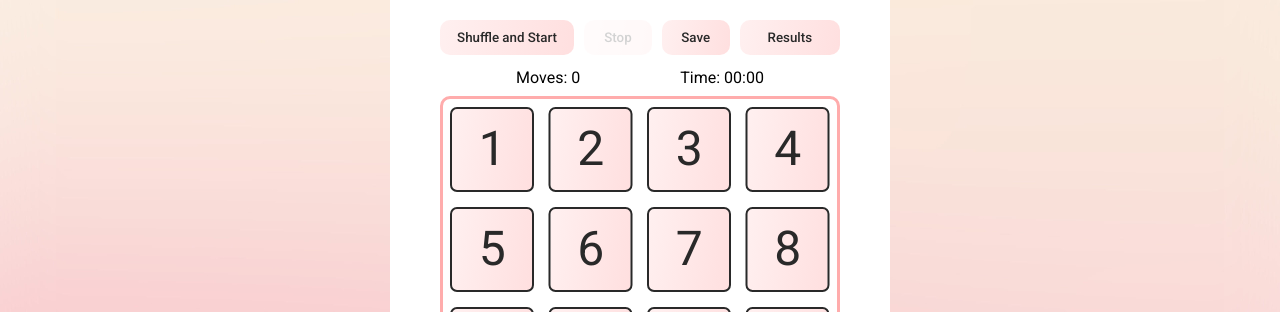
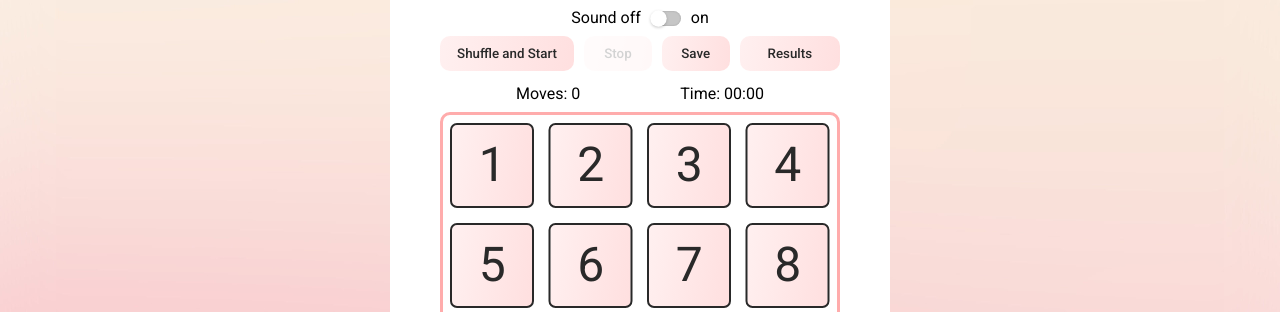
Before and after one commit to Svetik-K/gem-puzzle, a plain HTML site: page gem-puzzle/index.html in a window 1280 px wide. Shown: the top 312 px of the page. Drawn offline with Linux system fonts and the light colour scheme.

Commit message:
feat: add audio effect to tiles' moves

```diff
--- a/gem-puzzle/main.js
+++ b/gem-puzzle/main.js
@@ -13,6 +13,9 @@ createGame();
 const game = document.querySelector('.game');
 const saveBtn = document.querySelector('.button_save');
 const resultesBtn = document.querySelector('.button_results');
+const audio = document.getElementById('audio');
+audio.volume = 0;
+const soundSwitcher = document.querySelector('input');
 
 resultesBtn.addEventListener('click', () => {
     createResultsTable();
@@ -26,6 +29,10 @@ document.addEventListener('click', (e) => {
 })
 
 game.addEventListener('click', (e) => {
+    if(soundSwitcher.checked === true) {
+        audio.volume = 0.3;
+        audio.play();
+    }
     const currBox = e.target.closest('.game__box');
     if(!currBox) {
         return;
@@ -168,6 +175,10 @@ function createPageLayout() {
     const gameContainer = document.createElement('div');
     gameContainer.classList.add('container');
     gameContainer.innerHTML = `
+        <div class="sound">
+            Sound off<input type="checkbox"> on
+        </div>
+        <audio id="audio" src="./audio/sound_click.mp3"></audio>
         <div class="buttons">
             <button class="button button_shuffle">Shuffle and Start</button>
             <button class="button button_stop">Stop</button>
@@ -389,3 +400,61 @@ function createResultsTable() {
     resultLayer.append(resultsTable);
     document.body.append(resultLayer);
 }
+
+
+
+
+
+// game.addEventListener('mousedown', (e) => {
+//     const currBox = e.target.closest('.game__box');
+//     if(!currBox) {
+//         return;
+//     }
+
+//     let emptyTile;
+//     let boxes = document.querySelectorAll('.game__box');
+//     boxes.forEach(item => {
+//         if(item.dataset.matrixId == boxes.length) {
+//             emptyTile = item;
+//         }
+//     });
+//     emptyTile.draggable = true;
+//     currBox.draggable = true;
+
+//     currBox.addEventListener('dragstart', handleDragStart);
+//     currBox.addEventListener('dragover', handleDragOver);
+//     // currBox.addEventListener('dragenter', handleDragEnter);
+//     // currBox.addEventListener('dragleave', handleDragLeave);
+//     currBox.addEventListener('dragend', handleDragEnd);
+//     currBox.addEventListener('drop', handleDrop);
+
+
+//     let itemToDrag;
+//     function handleDragStart(e) {
+//         this.style.opacity = '0.4';
+//         itemToDrag = currBox;
+
+//         e.dataTransfer.effectAllowed = 'move';
+//         e.dataTransfer.setData('text/html', itemToDrag.innerHTML);
+//     }
+
+//     function handleDragEnd(e) {
+//         this.style.opacity = '1';
+//     }
+
+//     function handleDragOver(e) {
+//         e.preventDefault();
+//         return false;
+//     }
+
+//     function handleDrop(e) {
+//         e.stopPropagation();
+
+//         if (itemToDrag !== this) {
+//             itemToDrag.innerHTML = this.innerHTML;
+//             this.innerHTML = e.dataTransfer.getData('text/html');
+//         }
+
+//         return false;
+//     }
+// })
--- a/gem-puzzle/sass/abstracts/_variables.scss
+++ b/gem-puzzle/sass/abstracts/_variables.scss
@@ -3,3 +3,4 @@ $color-white: #FFFFFF;
 $color-pink-gradient: linear-gradient(98.81deg, #FFF0F0 -0.82%, #FFDFDF 101.53%);
 $color-pink: #FFDFDF;
 $color-black: #000000;
+$color-grey: #c6c6c6;
--- a/gem-puzzle/sass/components/_buttons.scss
+++ b/gem-puzzle/sass/components/_buttons.scss
@@ -4,7 +4,7 @@
     justify-content: center;
     align-items: center;
     gap: 10px;
-    padding: 20px 0 15px;
+    padding: 10px 0 15px;
 }
 
 .button {
--- a/gem-puzzle/sass/components/_game.scss
+++ b/gem-puzzle/sass/components/_game.scss
@@ -4,7 +4,7 @@
     padding-bottom: 100%;
     border: 3px solid darken($color-pink, 10%);
     border-radius: 10px;
-    margin-bottom: 20px;
+    margin-bottom: 10px;
 
     &__box {
         position: absolute;
@@ -44,7 +44,7 @@
         left: 0;
         top: 50%;
         transform: translateY(-50%);
-        background: url(../5.jpg);
+        background: url(../images/5.jpg);
         background-size: cover;
         text-align: center;
         font-size: 200%;
--- a/gem-puzzle/sass/components/_general.scss
+++ b/gem-puzzle/sass/components/_general.scss
@@ -2,7 +2,7 @@ body {
     position: relative;
     width: 100%;
     height: 100%;
-    background: url(../5.jpg);
+    background: url(../images/5.jpg);
     font-family: 'Roboto', sans-serif;
     background-size: cover;
     background-repeat: no-repeat;
--- /dev/null
+++ b/gem-puzzle/sass/components/_sound.scss
@@ -0,0 +1,44 @@
+.sound {
+    display: flex;
+    align-items: center;
+    padding: 10px 0 0;
+}
+
+input[type="checkbox"] {
+    -webkit-appearance: none;
+    position: relative;
+    width: 30px;
+    height: 15px;
+    outline: none;
+    background: $color-grey;
+    border-radius: 7.5px;
+    transition: 0.5s;
+    box-shadow: inset 0 0 2px rgba(0, 0, 0, 0.2);
+    margin: 0 10px 0;
+    cursor: pointer;
+
+    &:before {
+        content: '';
+        position: absolute;
+        top: 0;
+        left: 0;
+        width: 15px;
+        height: 15px;
+        border-radius: 50%;
+        background-color: $color-white;
+        transform: scale(1.1);
+        box-shadow: 0 1px 2.5px rgba(0, 0, 0, 0.2);
+    }
+}
+
+input:checked[type="checkbox"] {
+    background: $color-pink;
+
+    &:before {
+        left: 15px;
+    }
+}
+
+.audio {
+    display: none;
+}
--- a/gem-puzzle/sass/style.scss
+++ b/gem-puzzle/sass/style.scss
@@ -9,3 +9,4 @@
 @import './components/game';
 @import './components/sizes';
 @import './components/results';
+@import './components/sound';
```
Also changed, not shown: gem-puzzle/images/5.jpg (renamed from gem-puzzle/5.jpg), gem-puzzle/sass/style.css, 3 other files.
